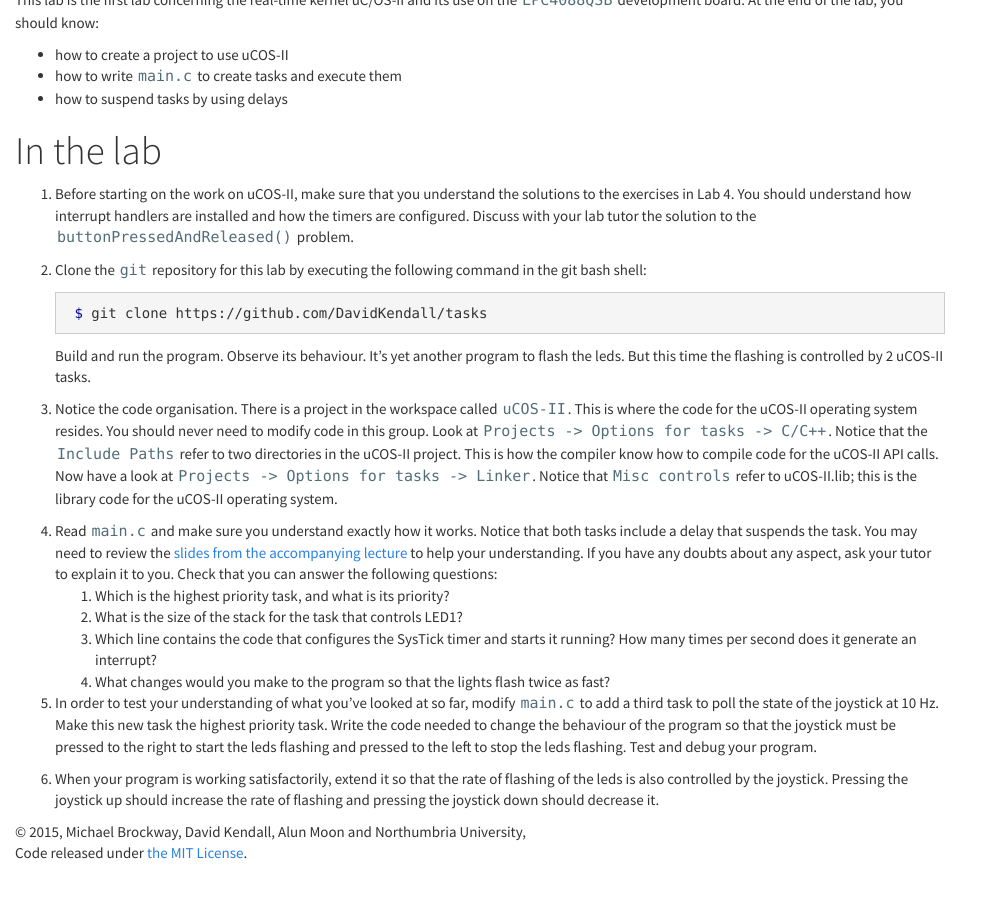
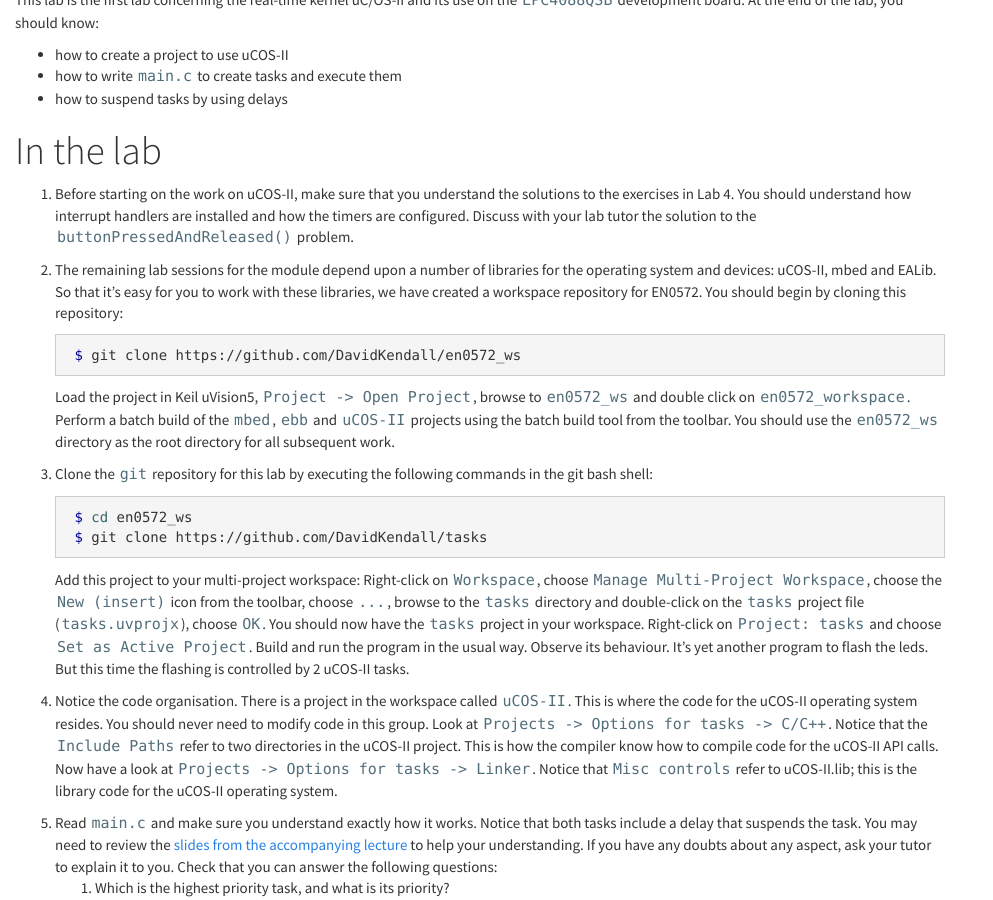
Before and after one commit to DavidKendall/en0572_www, a Jekyll site: the page built from L05.md, in a window 1280 px wide and 900 px high, scrolled down 544 px. Shown: the whole window, without its empty margins (0-993 px from the left). Built offline with Jekyll 4.4.1, drawn with Linux system fonts in a browser that asks for light colours; nearby versions of some CDN libraries; Markdown is read by kramdown in place of the engine named in the settings; before the commit the page ends 1418 px from its top, so only the background shows below that.

````diff
--- a/L05.md
+++ b/L05.md
@@ -22,15 +22,37 @@ understand how interrupt handlers are installed and how the timers are
 configured. Discuss with your lab tutor the solution to the
 `buttonPressedAndReleased()` problem.
 
-1. Clone the `git` repository for this lab by executing the following
-command in the git bash shell:
+1. The remaining lab sessions for the module depend upon a number of
+libraries for the operating system and devices: uCOS-II, mbed and
+EALib. So that it's easy for you to work with these libraries, we have
+created a workspace repository for EN0572. You should begin by cloning
+this repository:
 
     ``` shell-session
+    $ git clone https://github.com/DavidKendall/en0572_ws
+    ```
+Load the project in Keil uVision5, `Project -> Open Project`, browse
+to `en0572_ws` and double click on `en0572_workspace`. Perform a batch
+build of the `mbed`, `ebb` and `uCOS-II` projects using the batch
+build tool from the toolbar. You should use the `en0572_ws` directory
+as the root directory for all subsequent work.
+
+1. Clone the `git` repository for this lab by executing the following
+commands in the git bash shell:
+
+    ``` shell-session
+    $ cd en0572_ws
     $ git clone https://github.com/DavidKendall/tasks
     ```
-Build and run the program. Observe its behaviour. It's yet another
-program to flash the leds. But this time the flashing is
-controlled by 2 uCOS-II tasks.
+Add this project to your multi-project workspace: Right-click on
+`Workspace`, choose `Manage Multi-Project Workspace`, choose the `New
+(insert)` icon from the toolbar, choose `...`, browse to the `tasks`
+directory and double-click on the `tasks` project file
+(`tasks.uvprojx`), choose `OK`. You should now have the `tasks`
+project in your workspace. Right-click on `Project: tasks` and choose
+`Set as Active Project`.  Build and run the program in the usual
+way. Observe its behaviour. It's yet another program to flash the
+leds. But this time the flashing is controlled by 2 uCOS-II tasks.
 
 1. Notice the code organisation. There is a project in the workspace
 called `uCOS-II`. This is where the code for the uCOS-II operating
````
Also changed, not shown: index.md (+12 -5 lines), 2 other files.
